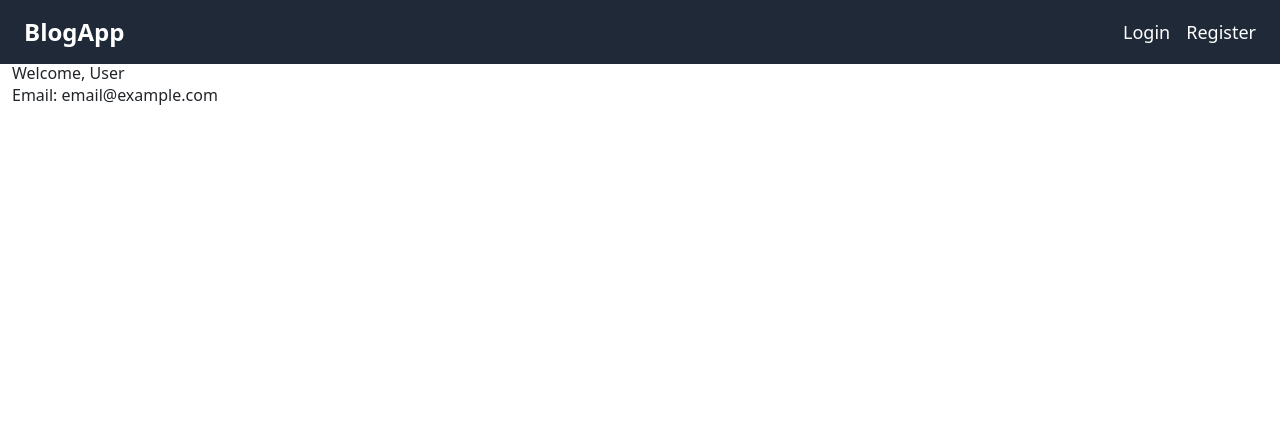
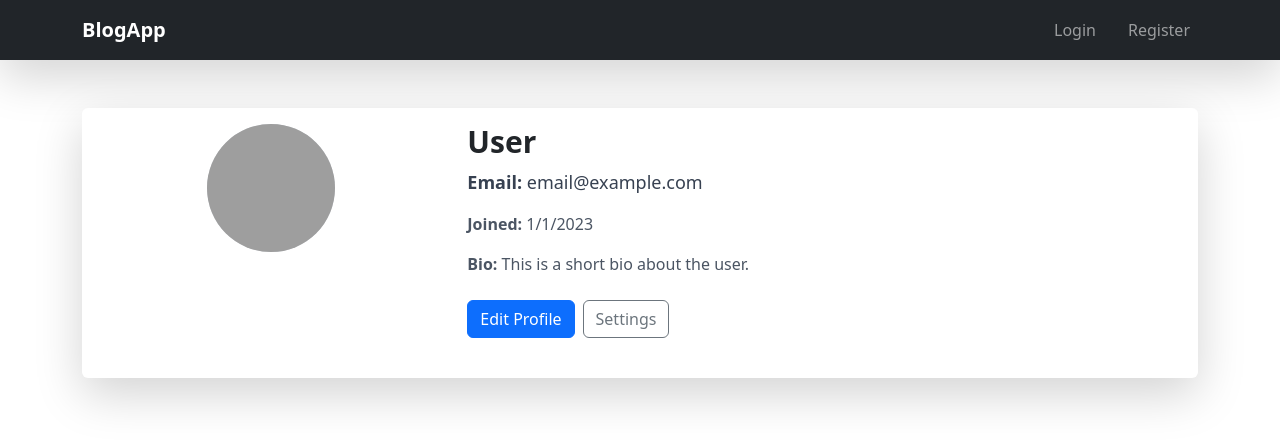
Before and after one commit to fab-c14/FabsBlog, a React (Vite) app in the folder blog-frontend/: page /profile in a window 1280 px wide. Shown: the top 446 px of the page. Built offline with nearby package versions, Linux system fonts and the light colour scheme; grey boxes are pictures that could not be loaded.

Commit message:
added to tailwind css(to some components)

```diff
--- a/blog-frontend/src/Components/AuthForm.jsx
+++ b/blog-frontend/src/Components/AuthForm.jsx
@@ -3,6 +3,7 @@ import { Form, Button, Container, Row, Col } from 'react-bootstrap';
 import axios from 'axios';
 import BACKEND_URL from '../config';
 import { useNavigate } from 'react-router-dom';
+
 const AuthForm = ({ type }) => {
   const [email, setEmail] = useState('');
   const [password, setPassword] = useState('');
@@ -15,40 +16,45 @@ const AuthForm = ({ type }) => {
     try {
       const { data } = await axios.post(url, { email, password });
       localStorage.setItem('token', data.token);
-      navigate("/")
+      navigate('/');
     } catch (error) {
-      console.log(error);
-      // console.error('Authentication error', error);
+      console.error('Authentication error', error);
     }
   };
 
   return (
-    <Container>
-      <Row className="justify-content-md-center">
-        <Col xs={12} md={6}>
-          <h2>{type === 'login' ? 'Login' : 'Register'}</h2>
+    <Container className="min-h-screen flex items-center justify-center">
+      <Row className="w-full max-w-md bg-white p-6 rounded-lg shadow-md">
+        <Col>
+          <h2 className="text-2xl font-bold mb-4 text-center">{type === 'login' ? 'Login' : 'Register'}</h2>
           <Form onSubmit={handleSubmit}>
-            <Form.Group controlId="formBasicEmail">
-              <Form.Label>Email address</Form.Label>
+            <Form.Group controlId="formBasicEmail" className="mb-3">
+              <Form.Label className="font-medium text-lg">Email address</Form.Label>
               <Form.Control
                 type="email"
                 placeholder="Enter email"
                 value={email}
                 onChange={(e) => setEmail(e.target.value)}
+                className="border border-gray-300 rounded-lg focus:ring focus:ring-blue-500"
               />
             </Form.Group>
 
-            <Form.Group controlId="formBasicPassword">
-              <Form.Label>Password</Form.Label>
+            <Form.Group controlId="formBasicPassword" className="mb-4">
+              <Form.Label className="font-medium text-lg">Password</Form.Label>
               <Form.Control
                 type="password"
                 placeholder="Password"
                 value={password}
                 onChange={(e) => setPassword(e.target.value)}
+                className="border border-gray-300 rounded-lg focus:ring focus:ring-blue-500"
               />
             </Form.Group>
 
-            <Button variant="primary" type="submit" className="mt-3">
+            <Button
+              variant="primary"
+              type="submit"
+              className="w-full py-2 bg-blue-600 text-white font-semibold rounded-lg hover:bg-blue-700 transition duration-200"
+            >
               {type === 'login' ? 'Login' : 'Register'}
             </Button>
           </Form>
--- a/blog-frontend/src/Components/Navbar.jsx
+++ b/blog-frontend/src/Components/Navbar.jsx
@@ -1,6 +1,9 @@
 import React from 'react';
-import { Link, useNavigate } from 'react-router-dom';
-import '../index.css'
+import { Navbar, Nav, Container, Button } from 'react-bootstrap';
+import { LinkContainer } from 'react-router-bootstrap';
+import { useNavigate } from 'react-router-dom';
+import '../index.css'; // Ensure Tailwind CSS is available globally
+
 const AppNavbar = () => {
   const token = localStorage.getItem('token');
   const navigate = useNavigate();
@@ -11,46 +14,47 @@ const AppNavbar = () => {
   };
 
   return (
-    <nav className="bg-gray-800 text-white">
-      <div className="container mx-auto px-4 py-3 flex items-center justify-between">
-        <Link to="/" className="text-2xl font-semibold hover:text-gray-300">
-          BlogApp
-        </Link>
-        <div className="flex space-x-4">
+    <Navbar bg="dark" variant="dark" expand="lg" className="shadow-lg">
+      <Container>
+        <LinkContainer to="/">
+          <Navbar.Brand className="font-bold text-2xl">BlogApp</Navbar.Brand>
+        </LinkContainer>
+        <Navbar.Toggle aria-controls="basic-navbar-nav" />
+        <Navbar.Collapse id="basic-navbar-nav">
+          <Nav className="ms-auto flex items-center space-x-4">
             {!token ? (
               <>
-              <Link
-                to="/login"
-                className="text-lg hover:text-gray-300 transition duration-200"
-              >
+                <LinkContainer to="/login">
+                  <Nav.Link className="text-lg hover:text-gray-300 transition duration-200">
                     Login
-              </Link>
-              <Link
-                to="/register"
-                className="text-lg hover:text-gray-300 transition duration-200"
-              >
+                  </Nav.Link>
+                </LinkContainer>
+                <LinkContainer to="/register">
+                  <Nav.Link className="text-lg hover:text-gray-300 transition duration-200">
                     Register
-              </Link>
+                  </Nav.Link>
+                </LinkContainer>
               </>
             ) : (
               <>
-              <Link
-                to="/profile"
-                className="text-lg hover:text-gray-300 transition duration-200"
-              >
+                <LinkContainer to="/profile">
+                  <Nav.Link className="text-lg hover:text-gray-300 transition duration-200">
                     Profile
-              </Link>
-              <button
+                  </Nav.Link>
+                </LinkContainer>
+                <Button
                   onClick={handleLogout}
-                className="text-lg bg-red-500 px-3 py-1 rounded hover:bg-red-600 transition duration-200"
+                  variant="danger"
+                  className="text-lg px-3 py-1 rounded-lg hover:bg-red-700 transition duration-200"
                 >
                   Logout
-              </button>
+                </Button>
               </>
             )}
-        </div>
-      </div>
-    </nav>
+          </Nav>
+        </Navbar.Collapse>
+      </Container>
+    </Navbar>
   );
 };
 
--- a/blog-frontend/src/Components/PostForm.jsx
+++ b/blog-frontend/src/Components/PostForm.jsx
@@ -1,5 +1,5 @@
 import React, { useState } from 'react';
-import { Form, Button, Container, Row, Col } from 'react-bootstrap';
+import { Form, Button, Container, Row, Col, Alert } from 'react-bootstrap';
 import axios from 'axios';
 import BACKEND_URL from '../config';
 import { useNavigate } from 'react-router-dom';
@@ -8,61 +8,68 @@ const PostForm = () => {
   const [title, setTitle] = useState('');
   const [content, setContent] = useState('');
   const [image, setImage] = useState(null);
+  const [error, setError] = useState(null);
   const navigate = useNavigate();
+
   const handleSubmit = async (e) => {
     e.preventDefault();
     const formData = new FormData();
     formData.append('title', title);
     formData.append('content', content);
-    formData.append('author',"fab-c14");
+    formData.append('author', 'fab-c14'); // Mock author ID
     if (image) formData.append('image', image);
 
     try {
       await axios.post(`${BACKEND_URL}/api/posts`, formData, {
         headers: { Authorization: `Bearer ${localStorage.getItem('token')}` },
       });
-      navigate('/') // Redirect after successful post creation
+      navigate('/'); // Redirect after successful post creation
     } catch (error) {
+      setError('Failed to create post. Please try again.');
       console.error('Post creation error', error);
     }
   };
 
   return (
-    <Container>
+    <Container className="mt-8 p-4 bg-white rounded shadow-md">
       <Row className="justify-content-md-center">
         <Col xs={12} md={8}>
-          <h2>Create a New Post</h2>
-          <Form onSubmit={handleSubmit}>
+          <h2 className="text-2xl font-bold mb-4">Create a New Post</h2>
+          {error && <Alert variant="danger">{error}</Alert>}
+          <Form onSubmit={handleSubmit} className="space-y-4">
             <Form.Group controlId="postTitle">
-              <Form.Label>Title</Form.Label>
+              <Form.Label className="font-medium">Title</Form.Label>
               <Form.Control
                 type="text"
                 placeholder="Enter post title"
                 value={title}
                 onChange={(e) => setTitle(e.target.value)}
+                className="p-2 border-gray-300 rounded"
               />
             </Form.Group>
 
             <Form.Group controlId="postContent">
-              <Form.Label>Content</Form.Label>
+              <Form.Label className="font-medium">Content</Form.Label>
               <Form.Control
                 as="textarea"
                 rows={5}
                 placeholder="Enter post content"
                 value={content}
                 onChange={(e) => setContent(e.target.value)}
+                className="p-2 border-gray-300 rounded"
               />
             </Form.Group>
 
             <Form.Group controlId="postImage">
-              <Form.Label>Upload Image</Form.Label>
+              <Form.Label className="font-medium">Upload Image</Form.Label>
               <Form.Control
                 type="file"
                 onChange={(e) => setImage(e.target.files[0])}
+                className="p-1"
               />
             </Form.Group>
 
-            <Button variant="primary" type="submit" className="mt-3">
+            <Button variant="primary" type="submit" className="mt-3 w-full">
               Submit
             </Button>
           </Form>
--- a/blog-frontend/src/Components/PostList.jsx
+++ b/blog-frontend/src/Components/PostList.jsx
@@ -1,7 +1,9 @@
 import React, { useState, useEffect } from 'react';
 import axios from 'axios';
+import { Card, Button, Pagination, Container, Row, Col } from 'react-bootstrap';
 import { Link } from 'react-router-dom';
 import BACKEND_URL from '../config';
+import '../index.css'; // Ensure your index.css applies imported Google Fonts
 
 const PostList = () => {
   const [posts, setPosts] = useState([]);
@@ -26,46 +28,43 @@ const PostList = () => {
   };
 
   return (
-    <div className="max-w-5xl mx-auto p-4">
-      <h1 className="text-4xl font-bold mb-6 text-center">Blog Posts</h1>
-      <div className="space-y-6">
+    <Container className="mt-5">
+      <h1 className="tc f1 mb-5" style={{ fontFamily: "'Poppins', sans-serif" }}>Blog Posts</h1>
+      <Row>
         {posts.map((post) => (
-          <div key={post._id} className="bg-white shadow-md rounded-lg overflow-hidden hover:shadow-lg transition-shadow duration-300">
-            {post.imageUrl && (
-              <img src={post.imageUrl} alt={post.title} className="w-full h-64 object-cover" />
-            )}
-            <div className="p-6">
-              <h2 className="text-2xl font-semibold mb-2">{post.title}</h2>
-              <p className="text-gray-700 mb-4">{post.content.substring(0, 150)}...</p>
-              <Link
-                to={`/posts/${post._id}`}
-                className="inline-block text-blue-500 hover:underline"
-              >
-                Read More
-              </Link>
-            </div>
-          </div>
+          <Col xs={12} className="mb-4" key={post._id}>
+            <Card className="shadow-3 grow">
+              {post.imageUrl && (
+                <Card.Img variant="top" src={post.imageUrl} alt={post.title} className="h5 cover" />
+              )}
+              <Card.Body>
+                <Card.Title className="f3" style={{ fontFamily: "'Poppins', sans-serif" }}>{post.title}</Card.Title>
+                <Card.Text className="text-gray-700" style={{ fontFamily: "'Poppins', sans-serif" }}>
+                  {post.content.substring(0, 150)}...
+                </Card.Text>
+                <Link to={`/posts/${post._id}`}>
+                  <Button variant="outline-primary">Read More</Button>
+                </Link>
+              </Card.Body>
+            </Card>
+          </Col>
         ))}
-      </div>
+      </Row>
 
-      <div className="flex justify-center mt-6">
-        <div className="inline-flex space-x-2">
+      <div className="flex justify-center mt-4">
+        <Pagination>
           {[...Array(totalPages)].map((_, index) => (
-            <button
+            <Pagination.Item
               key={index + 1}
+              active={index + 1 === currentPage}
               onClick={() => handlePageChange(index + 1)}
-              className={`px-3 py-1 rounded-md ${
-                index + 1 === currentPage
-                  ? 'bg-blue-500 text-white'
-                  : 'bg-gray-200 text-gray-800 hover:bg-gray-300'
-              }`}
             >
               {index + 1}
-            </button>
+            </Pagination.Item>
           ))}
-        </div>
+        </Pagination>
       </div>
-    </div>
+    </Container>
   );
 };
 
--- a/blog-frontend/src/Pages/HomePage.jsx
+++ b/blog-frontend/src/Pages/HomePage.jsx
@@ -4,7 +4,6 @@ const HomePage = () => {
   return (
     <div>
       <PostList />
-
     </div>
   )
 }
--- a/blog-frontend/src/Pages/Profile.jsx
+++ b/blog-frontend/src/Pages/Profile.jsx
@@ -1,13 +1,48 @@
 import React from 'react';
-import { Container } from 'react-bootstrap';
+import { Container, Row, Col, Card, Button } from 'react-bootstrap';
 
 const ProfilePage = () => {
-  const user = JSON.parse(localStorage.getItem('user')); // Mocking user data
+  const user = JSON.parse(localStorage.getItem('user')) || {
+    name: 'User',
+    email: 'email@example.com',
+    joinedDate: '2023-01-01',
+    bio: 'This is a short bio about the user.',
+  }; // Mocking user data
 
   return (
-    <Container>
-      <h1>Welcome, {user?.name || 'User'}</h1>
-      <p>Email: {user?.email || 'email@example.com'}</p>
+    <Container className="mt-5">
+      <Card className="shadow-lg border-0">
+        <Card.Body>
+          <Row className="mb-4">
+            <Col xs={12} md={4} className="flex justify-center">
+              <div className="w-32 h-32 bg-gray-300 rounded-full overflow-hidden">
+                {/* Placeholder image */}
+                <img
+                  src="/default-avatar.png"
+                  alt="User Avatar"
+                  className="w-full h-full object-cover"
+                />
+              </div>
+            </Col>
+            <Col xs={12} md={8}>
+              <h2 className="text-3xl font-bold mb-2">{user.name}</h2>
+              <p className="text-lg text-gray-700 mb-3">
+                <strong>Email:</strong> {user.email}
+              </p>
+              <p className="text-md text-gray-600 mb-3">
+                <strong>Joined:</strong> {new Date(user.joinedDate).toLocaleDateString()}
+              </p>
+              <p className="text-md text-gray-600 mb-4">
+                <strong>Bio:</strong> {user.bio}
+              </p>
+              <Button variant="primary" className="mr-2">
+                Edit Profile
+              </Button>
+              <Button variant="outline-secondary">Settings</Button>
+            </Col>
+          </Row>
+        </Card.Body>
+      </Card>
     </Container>
   );
 };
```
Lines whose indentation alone changed are shown as unchanged.
